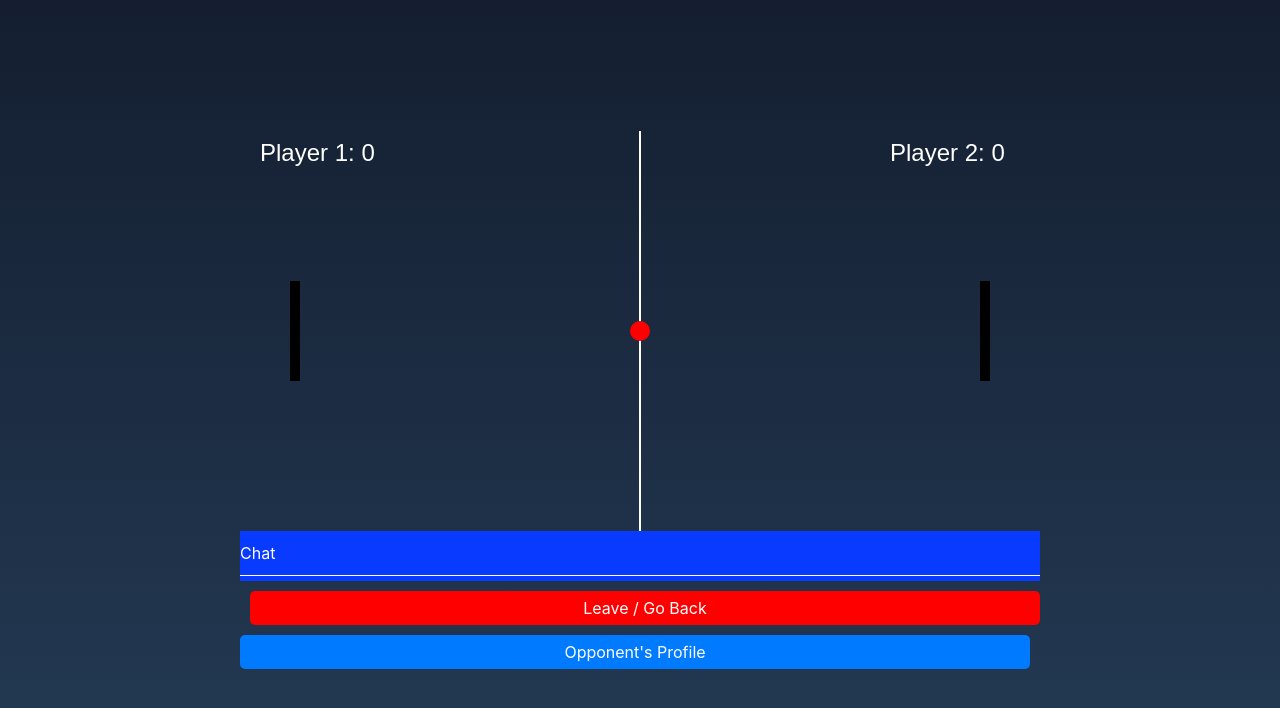
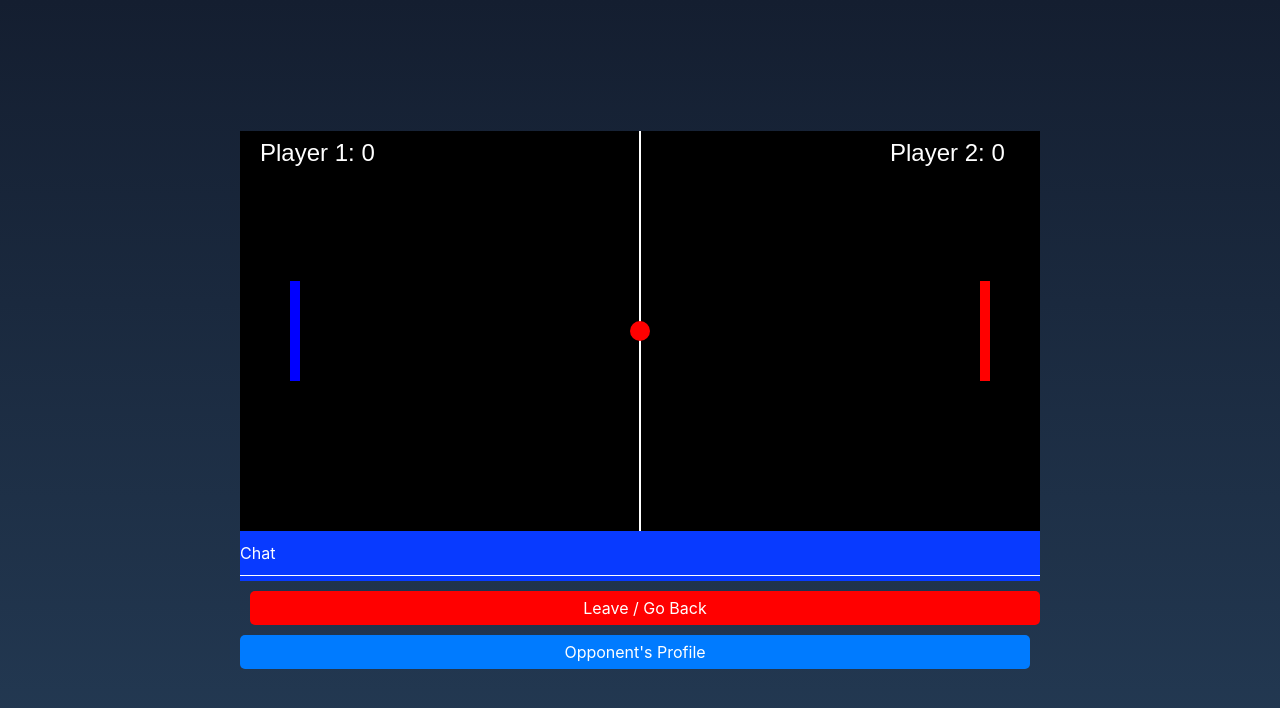
Before and after one commit to diablosiro9/v1_do, a Django app: page /play/ in a window 1280 px wide. Shown: the top 708 px of the page. Run offline with Django 5.2, Linux system fonts and the light colour scheme; some libraries are stand-ins or nearby versions.

Commit message:
change_game_01_03

```diff
--- a/backend/app/api/static/js/game.js
+++ b/backend/app/api/static/js/game.js
@@ -7,7 +7,7 @@ const player1 = {
     y: canvas.height / 2 - 50, // Position initiale au milieu de l'écran
     width: 10,
     height: 100,
-    color: 'black', // Couleur noire
+    color: 'blue', // Couleur noire
     speed: 5 // Vitesse de déplacement
 };
 
@@ -16,7 +16,7 @@ const player2 = {
     y: canvas.height / 2 - 50,
     width: 10,
     height: 100,
-    color: 'black',
+    color: 'red',
     speed: 5
 };
 
@@ -28,6 +28,27 @@ function drawPlayers() {
     ctx.fillStyle = player2.color;
     ctx.fillRect(player2.x, player2.y, player2.width, player2.height);
 }
+
+// Définition des joueurs
+let currentPlayer = null; // Le joueur actuellement sélectionné
+
+// Fonction pour choisir le joueur
+function choosePlayer(player) {
+    currentPlayer = player;
+}
+
+// Gestion de la sélection du joueur
+document.addEventListener('keydown', function(event) {
+    // Si la touche '1' est pressée, choisir le joueur 1
+    if (event.key === '1') {
+        choosePlayer(player1);
+    }
+    // Si la touche '2' est pressée, choisir le joueur 2
+    else if (event.key === '2') {
+        choosePlayer(player2);
+    }
+});
+
 
 // Gérer le mouvement des plateformes des joueurs
 document.addEventListener('keydown', function(event) {
@@ -76,6 +97,8 @@ function drawScores() {
 
 function draw() {
     ctx.clearRect(0, 0, canvas.width, canvas.height);
+    ctx.fillStyle = 'black'; // Remplacez 'blue' par la couleur de votre choix
+    ctx.fillRect(0, 0, canvas.width, canvas.height);
     ctx.beginPath();
     ctx.strokeStyle = 'white';
     ctx.lineWidth = 2;
@@ -93,6 +116,13 @@ function draw() {
     }
     if (ball.x + ball.dx > canvas.width - ball.radius || ball.x + ball.dx < ball.radius) {
         ball.dx = -ball.dx;
+    }
+    if (currentPlayer) {
+        if (event.key === 'w' && currentPlayer.y > 0) {
+            currentPlayer.y -= currentPlayer.speed; // Déplacer vers le haut
+        } else if (event.key === 's' && currentPlayer.y + currentPlayer.height < canvas.height) {
+            currentPlayer.y += currentPlayer.speed; // Déplacer vers le bas
+        }
     }
 }
 
--- a/backend/app/api/static/stylesheet.css
+++ b/backend/app/api/static/stylesheet.css
@@ -296,8 +296,6 @@ ul li a:hover {
   text-shadow:
       1px 0 0 #03e9f4, /* Ombre portée à droite */
       -1px 0 0 #03e9f4;
-/* Continuer avec les étapes pour chaque lettre */
-/* ... */
 }
 90%{
   color: white; /* 100% du temps écoulé, tout redevient blanc */
```
